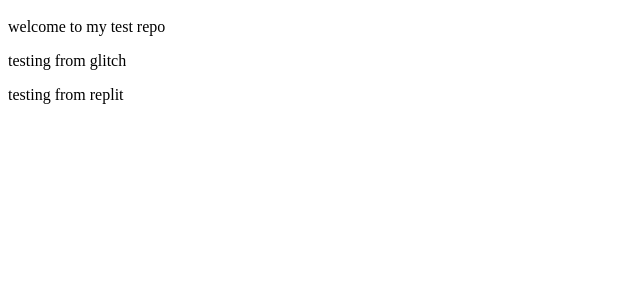
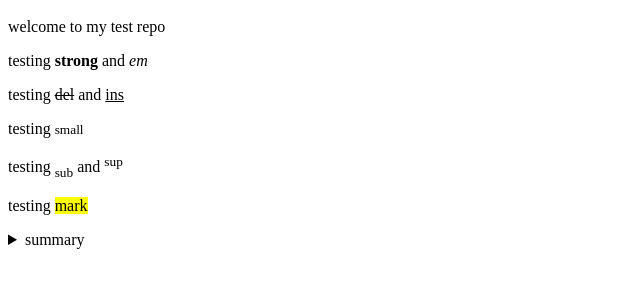
Before and after one commit to KevinWorkman/MyRepo, a plain HTML site: page index.html in a window 1280 px wide. Shown: the part 48-336 px from the top of the page, without its empty margins (0-640 px from the left). Drawn offline with Linux system fonts and the light colour scheme.

Commit message:
Update index.html

```diff
--- a/index.html
+++ b/index.html
@@ -2,6 +2,17 @@
 
 <p>welcome to my test repo</p>
 
-<p>testing from glitch</p>
+<p>testing <strong>strong</strong> and <em>em</em></p>
 
-<p>testing from replit</p>
+<p>testing <del>del</del> and <ins>ins</ins></p>
+
+<p>testing <small>small</small></p>
+
+<p>testing <sub>sub</sub> and <sup>sup</sup></p>
+
+<p>testing <mark>mark</mark></p>
+
+<details>
+  <summary>summary</summary>
+  here are some details
+</details>
```
